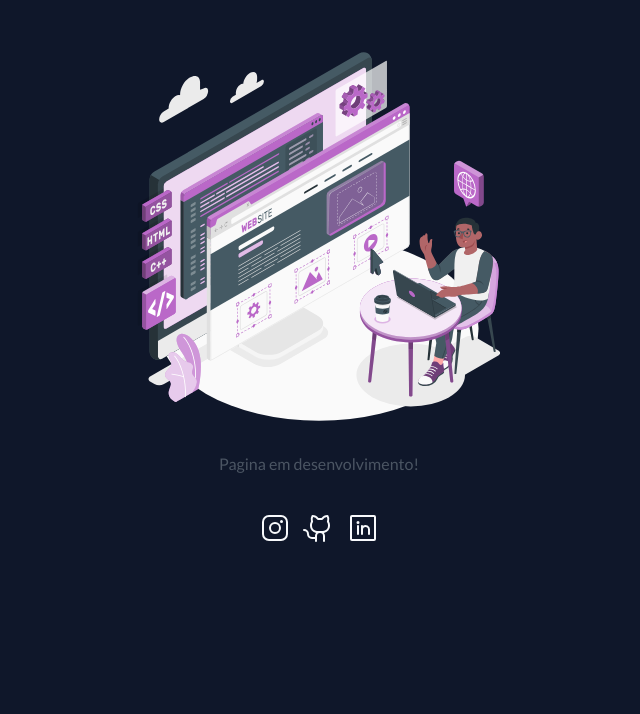
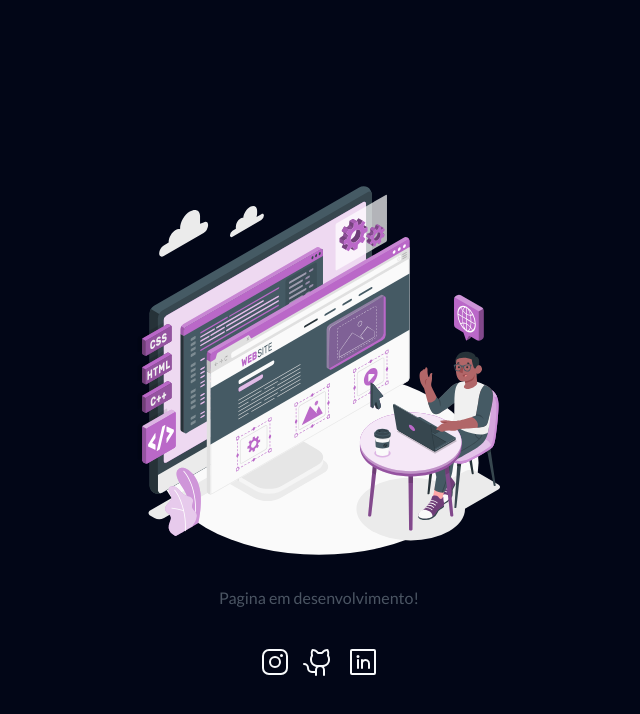
Before and after one commit to bgoomes/porifolio-obrunogomes, a React (Vite) app: page / in a window 1280 px wide. Shown: the top 714 px of the page, without its empty margins (321-961 px from the left). Built offline with nearby package versions, Linux system fonts and the light colour scheme.

Commit message:
Ajuste posicionamento div

```diff
--- a/index.html
+++ b/index.html
@@ -11,7 +11,7 @@
     <meta name="viewport" content="width=device-width, initial-scale=1.0" />
     <title>Bruno Gomes | Desenvolvedor Front-End</title>
   </head>
-  <body class="bg-slate-900 text-slate-50 antialiased">
+  <body class="bg-slate-950 text-slate-50 antialiased">
     <div id="root"></div>
     <script type="module" src="/src/main.tsx"></script>
   </body>
--- a/src/components/PageDev/index.tsx
+++ b/src/components/PageDev/index.tsx
@@ -3,7 +3,7 @@ import img from "../../assets/manutencao.svg"
 
 export function Dev() {
     return (
-      <div className="flex flex-col items-center justify-center inset-0 gap-4 my-8">
+      <div className="flex flex-col items-center justify-center gap-4 my-8 fixed left-1/2  top-1/2 -translate-x-1/2 -translate-y-1/2 ">
         <div className="flex flex-col items-center justify-center gap-5">
           <img src={img} alt="imagem de um dev codando" className="w-[400px] "/>
           <h1 className="font-medium text-gray-600">Pagina em desenvolvimento!</h1>
--- a/src/components/ui/Redes/index.tsx
+++ b/src/components/ui/Redes/index.tsx
@@ -5,7 +5,7 @@ export function Redes(){
         <div>
             <div>
                 <ul className='flex flex-row gap-3 py-5'>
-                    <li><a href="https://www.instagram.com/obrunogomesreal/" target='_blank'><InstagramLogo  className='size-8 hover:text-indigo-600' /></a></li>
+                    <li><a href="https://www.instagram.com/obrunogomesreal/" target='_blank'><InstagramLogo  className='size-8 hover:text-indigo-500' /></a></li>
                     <li><a href="https://github.com/bgoomes" target='_blank'><GithubLogo className='size-8 hover:text-indigo-600' /></a></li>
                     <li><a href="https://www.linkedin.com/in/obrunogomesreal/" target='_blank'><LinkedinLogo className='size-8 hover:text-indigo-600' /></a></li>
                 </ul>
```
